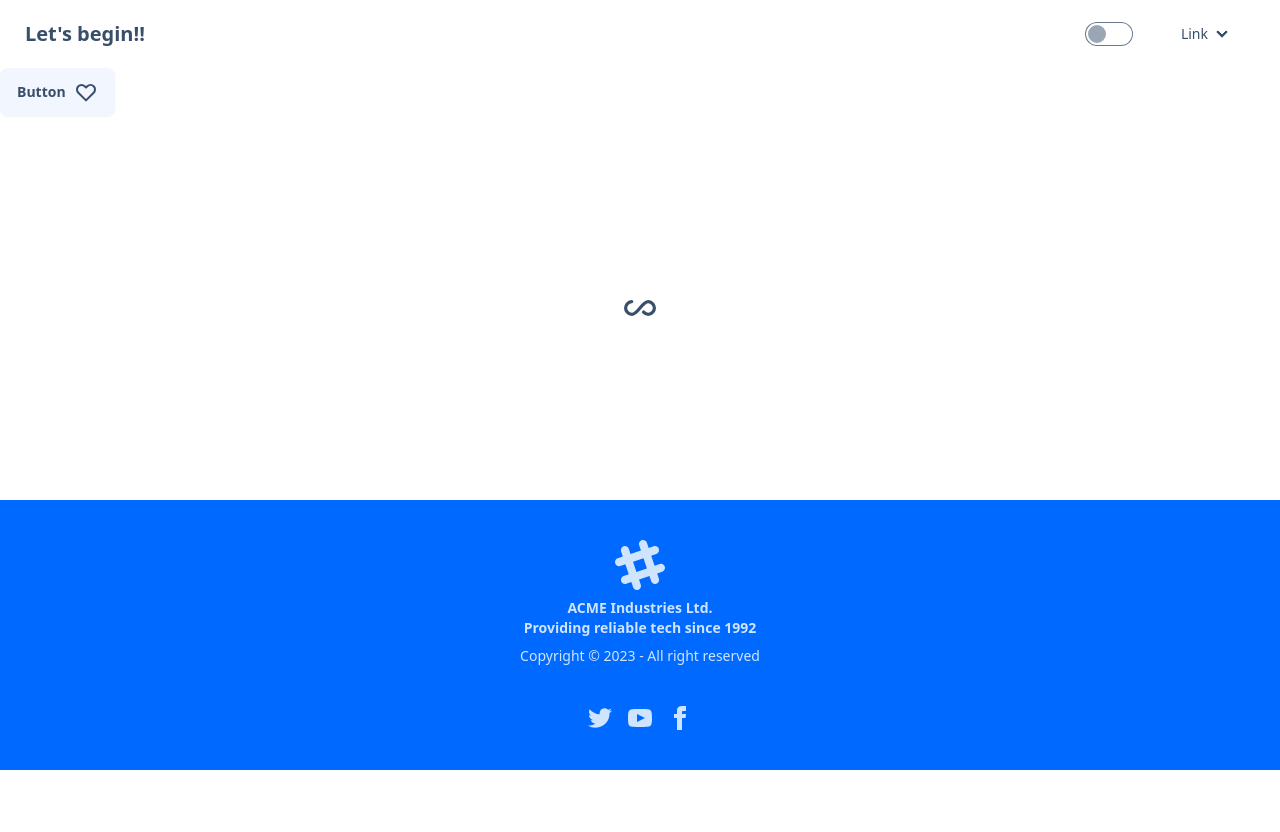
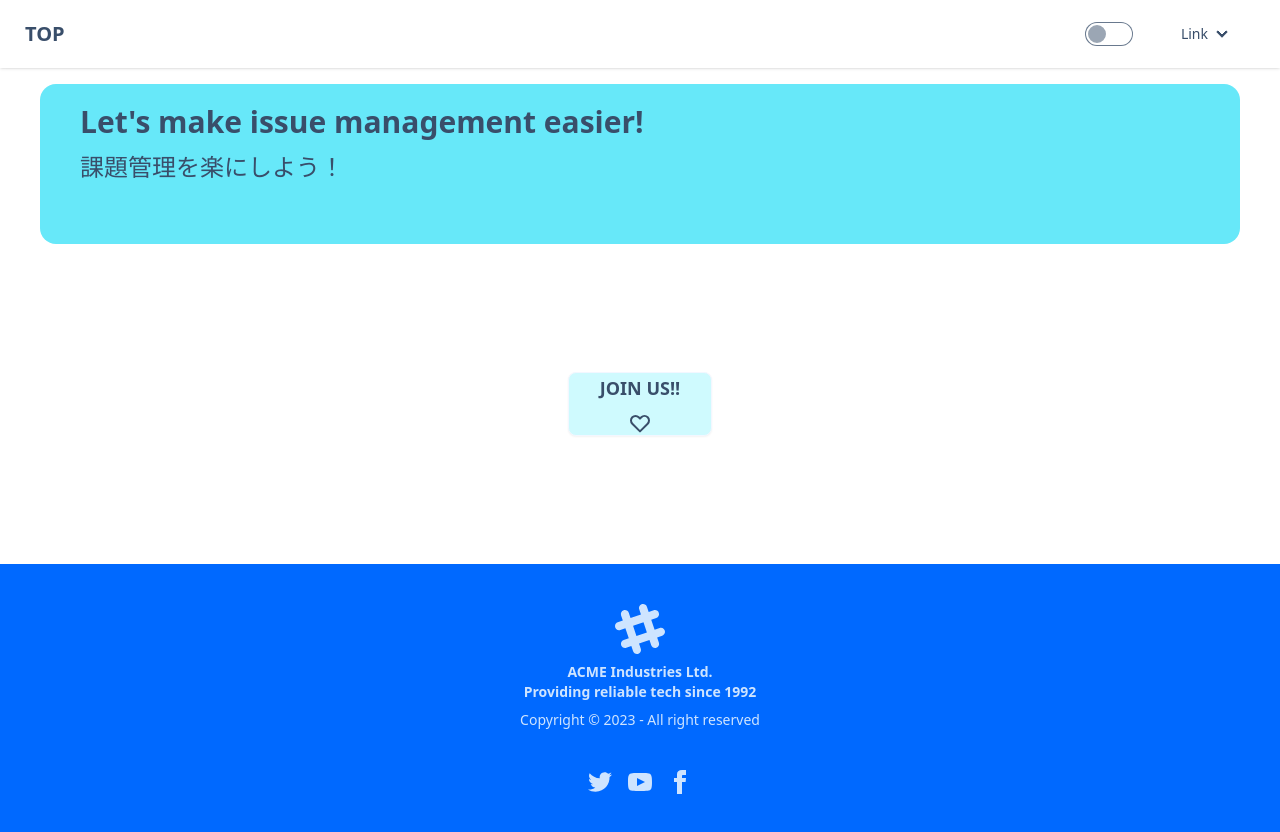
Before and after one commit to cocolemon619/wpfinal, a Next.js app: page / in a window 1280 px wide. Before the commit the page ends 800 px from the top, so only its background shows below. Built offline with nearby package versions, Linux system fonts and the light colour scheme.

Commit message:
TOPページのデザイ周りの修正

```diff
--- a/src/components/Header.tsx
+++ b/src/components/Header.tsx
@@ -40,7 +40,7 @@ const Header = ({ title }: HeaderProps) => {
     };
 
     return (
-        <div className="navbar bg-base-100 sticky top-0 z-10">
+        <div className="navbar bg-base-100 sticky top-0 z-10 shadow">
             <div className="flex-1">
                 <a className="btn btn-ghost text-xl">{title}</a>
             </div>
@@ -54,7 +54,7 @@ const Header = ({ title }: HeaderProps) => {
                             </summary>
                             <ul className="p-2 bg-base-100 rounded-t-none">
                                 <li><Link href="/home">HOME</Link></li>
-                                <li><Link href="/todo">ToDo</Link></li>
+                                <li><Link href="/todo">TODO</Link></li>
                                 <li><Link href="/login">LOGIN</Link></li>
                                 <li><button onClick={deleteCookies}>LOGOUT</button></li>
                             </ul>
--- a/src/components/LoginForm.tsx
+++ b/src/components/LoginForm.tsx
@@ -40,7 +40,7 @@ const LoginForm = () => {
                 document.cookie = `userMail=${user.mail};`;
 
                 // ログイン後のページに遷移
-                // window.location.replace("home")
+                window.location.replace("home");
             }
             console.log("GoodNight!!!")
             console.log(user);
@@ -62,7 +62,7 @@ const LoginForm = () => {
             <div className="card shrink-0 w-full max-w-sm shadow-2xl bg-base-100">
                 <form className="card-body">
                     {/* ... (既存のコード) */}
-                    {error && <p className="text-red-500">メールアドレス・パスワードが間違っています</p>} エラーがあれば表示
+                    {error && <p className="text-red-500">メールアドレス・パスワードが間違っています</p>} {/* エラーがあれば表示 */}
                     <div className="form-control">
                         <label className="label">
                             <span className="label-text">メール</span>
--- a/src/pages/home.tsx
+++ b/src/pages/home.tsx
@@ -34,12 +34,18 @@ const Home = ({ users }) => {
         return null;
     };
     return (
-        <div>
-            <Header title="HomePage" />
-            {userName && <p>Welcome to {userName}</p>}
-            <QueryTest users={users} />
-            <FV imageUrl="img/kurage.jpg" altText="プログラミング画像" catchphrase="最高のプログラミング教材を提供します！" buttonText="今すぐ始める" />
-            <Footer />
+        <div className="">
+            <div className="">
+                <Header title="HomePage" />
+                {userName && <p>Welcome to {userName}</p>}
+                <div className="h-full">
+                    <QueryTest users={users} />
+                </div>
+                {/* <FV imageUrl="img/kurage.jpg" altText="プログラミング画像" catchphrase="最高のプログラミング教材を提供します！" buttonText="今すぐ始める" /> */}
+                <div className="mt-28">
+                    <Footer />
+                </div>
+            </div>
         </div>
     )
 }
--- a/src/pages/index.tsx
+++ b/src/pages/index.tsx
@@ -9,13 +9,18 @@ import Link from "next/link";
 const Start = () => {
   return (
     <div>
-      <Header title="Let's begin!!" />
-      <button className="btn">
-        <Link href="./login">Button</Link>
-        <svg xmlns="http://www.w3.org/2000/svg" className="h-6 w-6" fill="none" viewBox="0 0 24 24" stroke="currentColor"><path strokeLinecap="round" strokeLinejoin="round" strokeWidth="2" d="M4.318 6.318a4.5 4.5 0 000 6.364L12 20.364l7.682-7.682a4.5 4.5 0 00-6.364-6.364L12 7.636l-1.318-1.318a4.5 4.5 0 00-6.364 0z" /></svg>
-      </button>
-      <div className="w-100 flex h-96 flex justify-center">
-        <span className="loading loading-infinity loading-lg"></span>
+      <Header title="TOP" />
+      <div>
+        <div className="mx-10 h-40 mt-4 px-10 pt-5 bg-cyan-300 card">
+          <h1 className="text-3xl font-bold">Let's make issue management easier!</h1>
+          <h2 className="text-2xl font-mono mt-3">課題管理を楽にしよう！</h2>
+        </div>
+        <div className="w-100 h-80 justify-center flex">
+          <button className="btn m-auto w-36 h-16 bg-cyan-100">
+            <Link href="/login"><div className="text-lg font-bold">JOIN US!!</div></Link>
+            <svg xmlns="http://www.w3.org/2000/svg" className="h-6 w-6" fill="none" viewBox="0 0 24 24" stroke="currentColor"><path strokeLinecap="round" strokeLinejoin="round" strokeWidth="2" d="M4.318 6.318a4.5 4.5 0 000 6.364L12 20.364l7.682-7.682a4.5 4.5 0 00-6.364-6.364L12 7.636l-1.318-1.318a4.5 4.5 0 00-6.364 0z" /></svg>
+          </button>
+        </div>
       </div>
       <Footer />
     </div>
```
